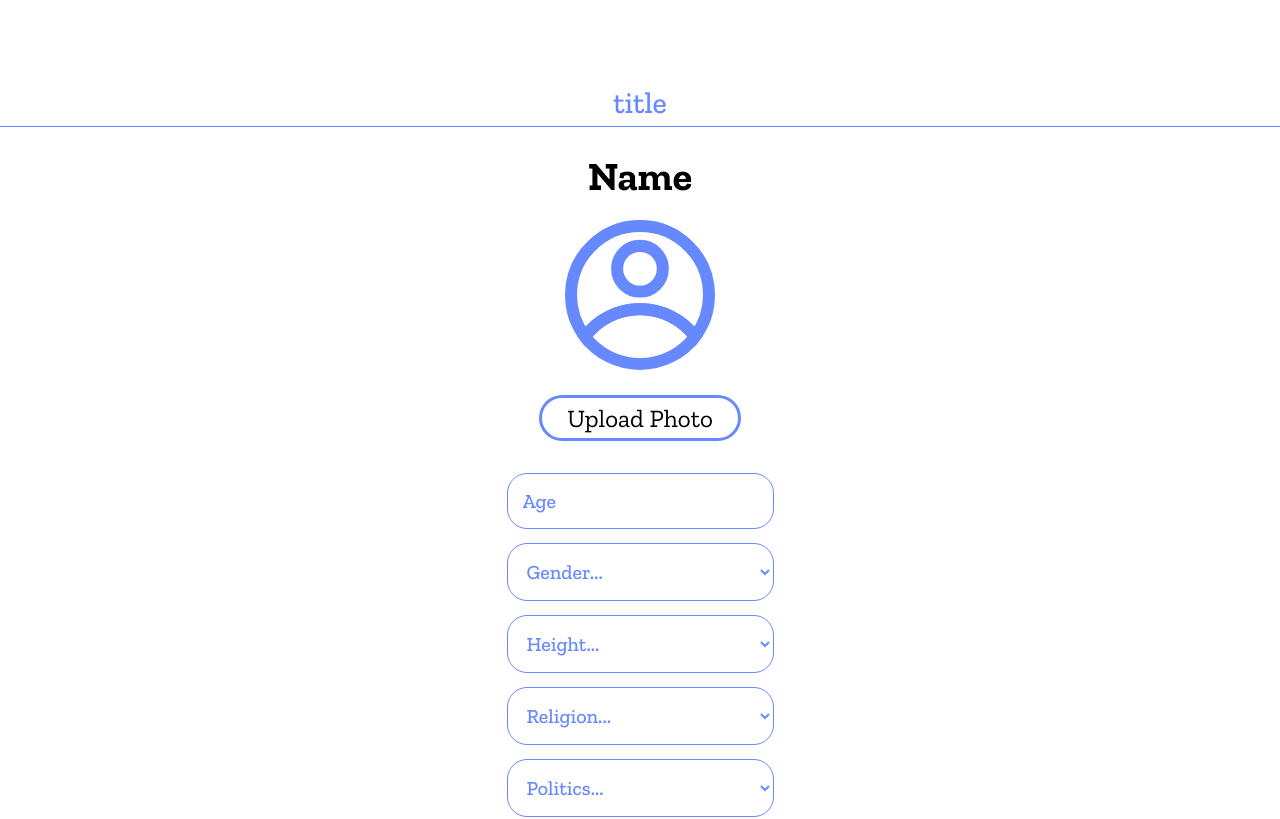
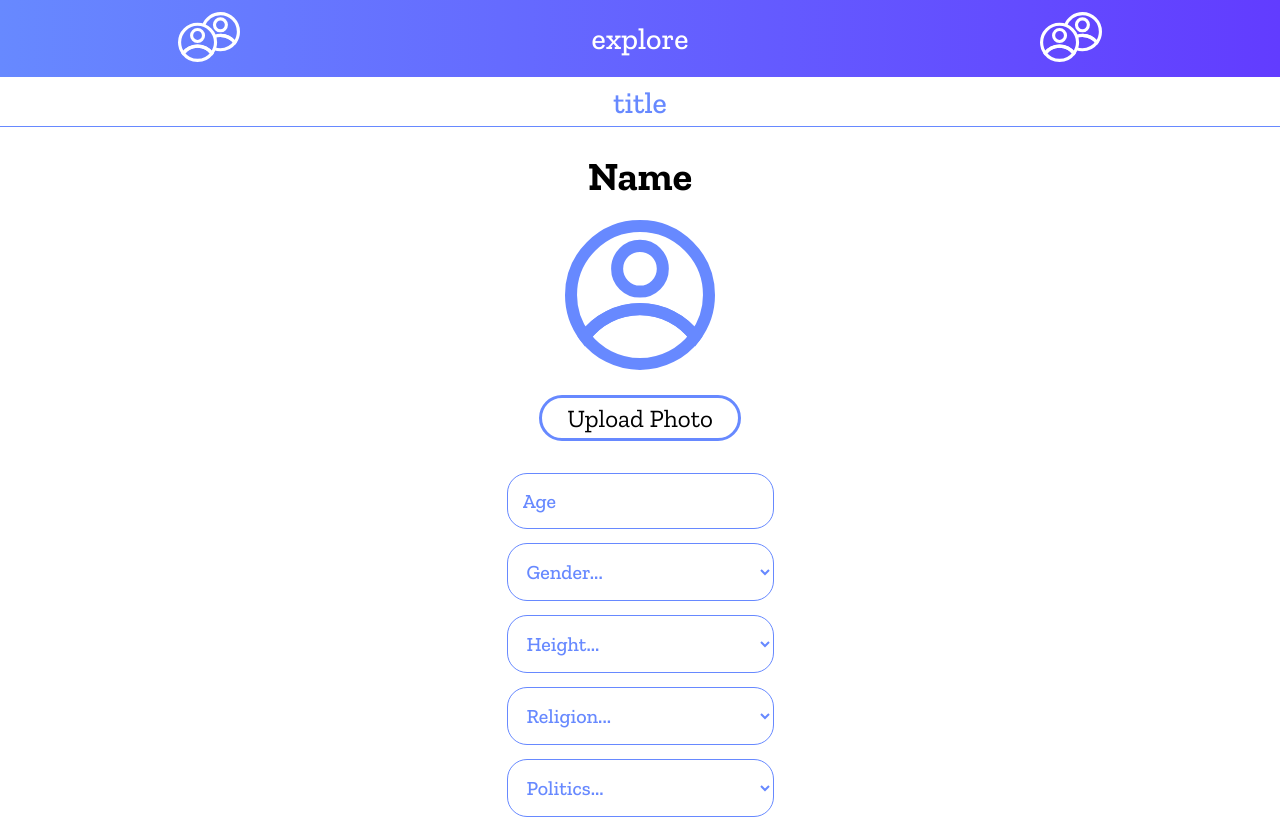
Before and after one commit to itsjennyb/Ghostbusters, a React (Create React App) app in the folder client/: page /createprofile in a window 1280 px wide. Shown: the top 819 px of the page. Built offline with nearby package versions, Linux system fonts and the light colour scheme.

Commit message:
fixed a few small issues. lots of styling done

```diff
--- a/client/src/App.css
+++ b/client/src/App.css
@@ -79,7 +79,7 @@
 
 /* login and signup */
 .formContainer {
-  color: white;
+
   display: flex;
   flex-direction: column;
   justify-content: center;
@@ -90,6 +90,7 @@
 .loginSignup {
   min-height: 100vh;
   background: linear-gradient(to bottom, var(--purple), var(--periwinkle));
+  color: white;
 }
 
 form {
@@ -119,7 +120,7 @@
   border: 1px solid var(--white);
 }
 
-selec, .heightPrefs {
+.heightPrefs {
   max-width: 337px;
 }
 
@@ -194,7 +195,7 @@
   width: 43%;
 }
 
-.footer {
+footer {
   position: fixed;
   height: 77px;
   width: 100%;
--- a/client/src/pages/Preferences.js
+++ b/client/src/pages/Preferences.js
@@ -1,15 +1,19 @@
 import React from 'react';
 import { useState } from 'react';
 import { useForm } from 'react-hook-form';
-import {Navigate} from 'react-router-dom';
-import Header from  '../components/Header';
+import { Navigate } from 'react-router-dom';
+import Header from '../components/Header';
 import Auth from '../utils/auth';
 
 const PreferencesForm = () => {
-    {!Auth.loggedIn() && <Navigate to='/login' />}
+    { !Auth.loggedIn() && <Navigate to='/login' /> }
 
     const { register, handleSubmit } = useForm();
     const [data, setData] = useState('');
+
+    const handleLogout = () => {
+        Auth.logout();
+    };
 
     const onSubmit = async (profile, event) => {
         console.log(profile);
```
Lines whose indentation alone changed are shown as unchanged.
